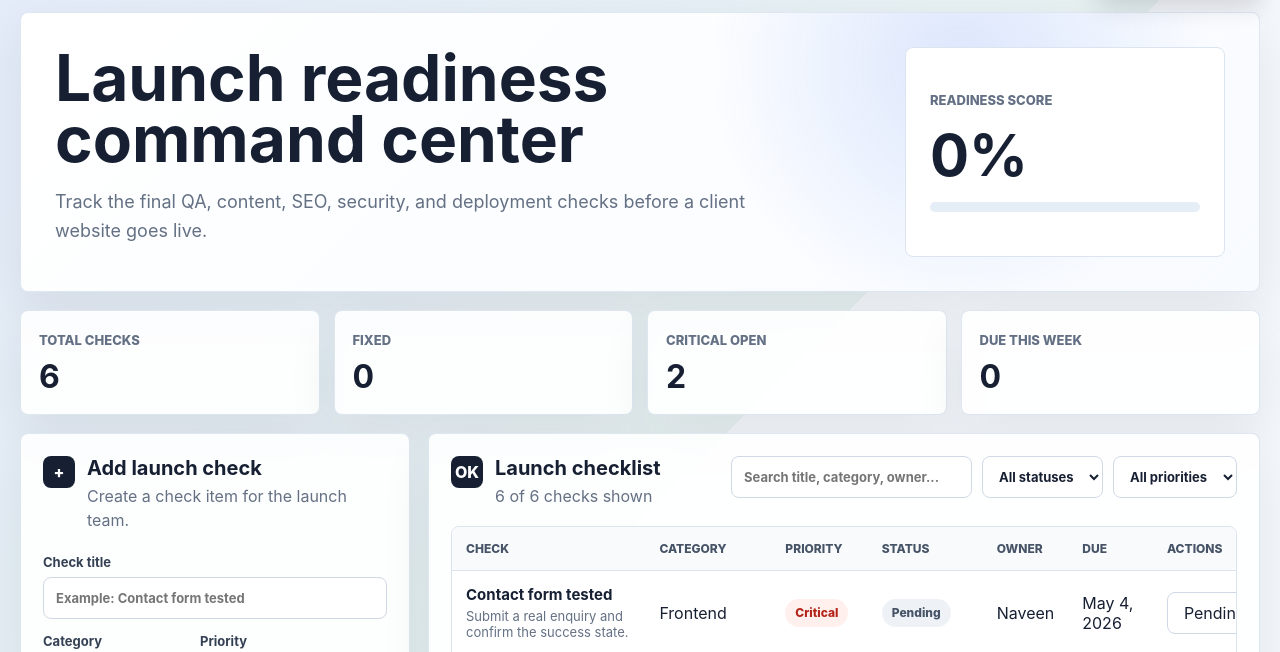
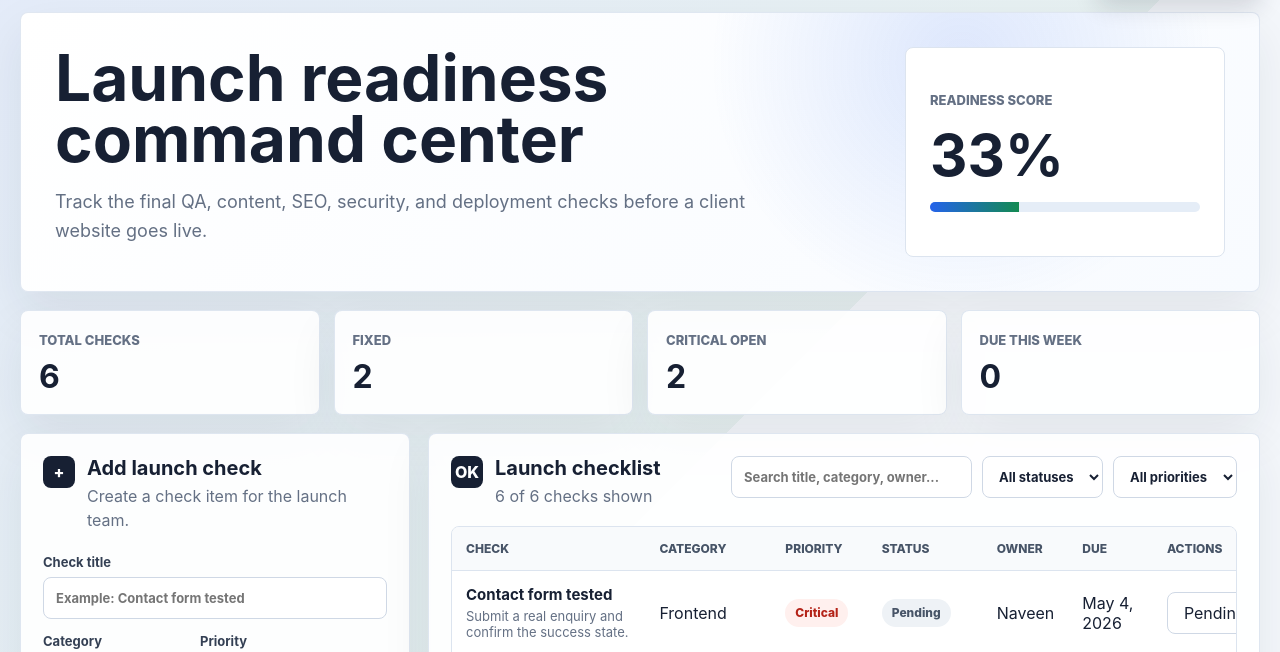
Before and after one commit to arunod-wijesena/fs-se-debugging-bugs, a website: page index.html in a window 1280 px wide. Shown: the part 72-724 px from the top of the page. Drawn offline with Linux system fonts and the light colour scheme.

Commit message:
feat: implement fixed staus bug in updateMetrics app.js

```diff
--- a/js/app.js
+++ b/js/app.js
@@ -239,7 +239,7 @@
 
 function updateMetrics() {
   const total = checks.length;
-  const fixed = checks.filter((check) => check.status === "Complete").length; // Intentional bug: valid fixed status is "Fixed".
+  const fixed = checks.filter((check) => check.status === "Fixed").length;
   const criticalOpen = checks.filter(
     (check) => check.priority === "Critical" && check.status !== "Fixed",
   ).length;
```
